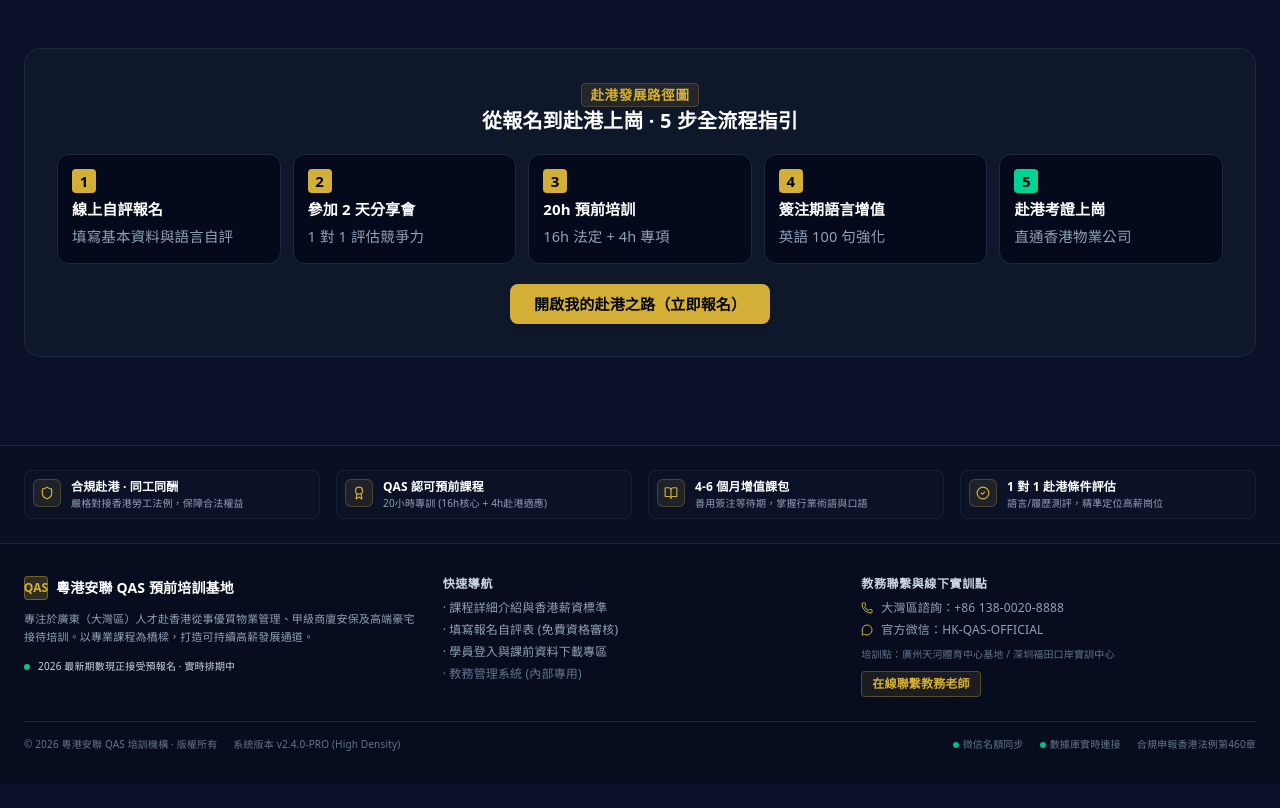
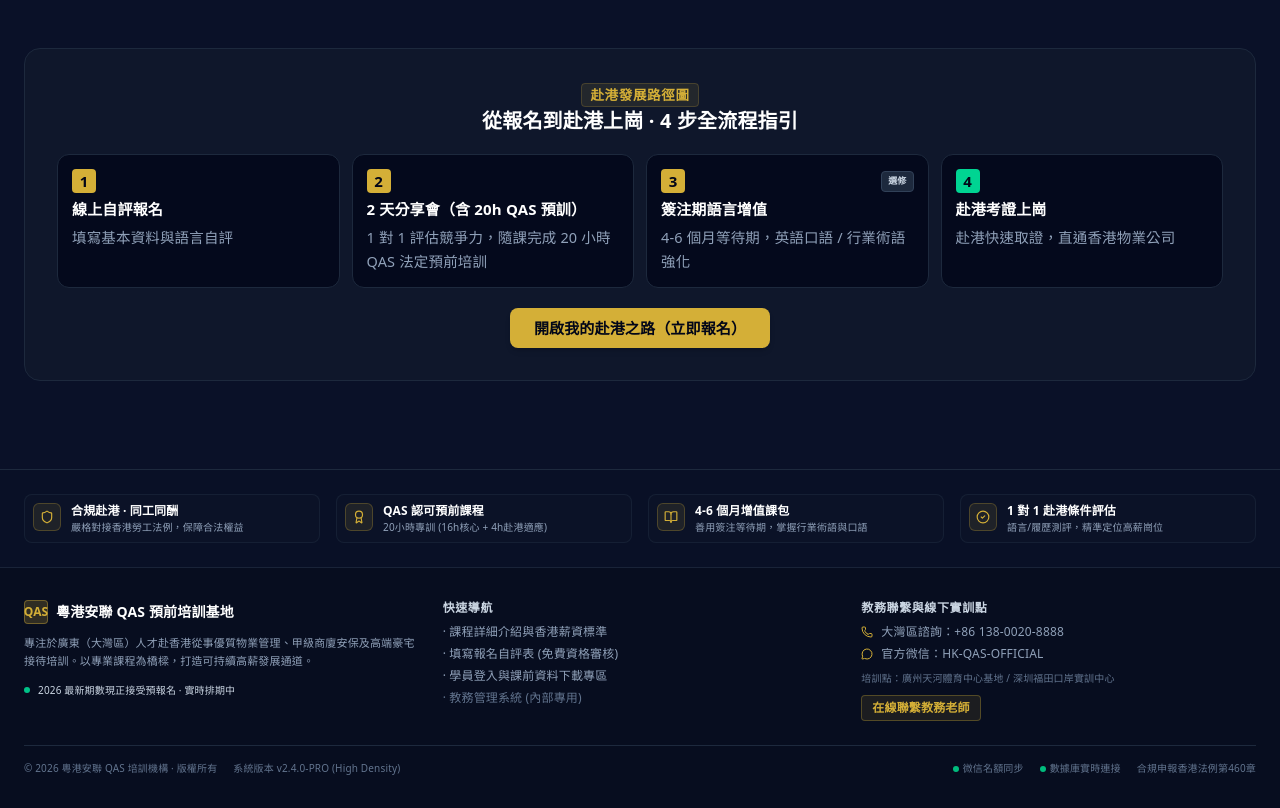
Before and after one commit to s011076/qas-platform, a React (Vite) app: page / in a window 1280 px wide. Shown: the part 915-1723 px from the top of the page. Before the commit the page ends 1699 px from the top, so only its background shows below. Built offline with nearby package versions, Linux system fonts and the light colour scheme; what opencc-js would draw is missing.

Commit message:
Fix roadmap: 20h QAS included in 2-day workshop, language boost optional (4 steps)

```diff
--- a/src/components/HomeView.tsx
+++ b/src/components/HomeView.tsx
@@ -168,23 +168,27 @@ export const HomeView: React.FC<HomeViewProps> = ({
             <span className="text-[10px] font-bold text-[#D4AF37] uppercase tracking-wider bg-[#D4AF37]/10 px-2 py-0.5 rounded border border-[#D4AF37]/20">
               赴港發展路徑圖
             </span>
-            <h2 className="text-xl sm:text-2xl font-bold text-white">從報名到赴港上崗 · 5 步全流程指引</h2>
+            <h2 className="text-xl sm:text-2xl font-bold text-white">從報名到赴港上崗 · 4 步全流程指引</h2>
           </div>
 
-          <div className="grid grid-cols-2 sm:grid-cols-5 gap-3 mt-5">
+          <div className="grid grid-cols-2 sm:grid-cols-4 gap-3 mt-5">
             {[
-              { n: '1', t: '線上自評報名', d: '填寫基本資料與語言自評' },
-              { n: '2', t: '參加 2 天分享會', d: '1 對 1 評估競爭力' },
-              { n: '3', t: '20h 預前培訓', d: '16h 法定 + 4h 專項' },
-              { n: '4', t: '簽注期語言增值', d: '英語 100 句強化' },
-              { n: '5', t: '赴港考證上崗', d: '直通香港物業公司' },
+              { n: '1', t: '線上自評報名', d: '填寫基本資料與語言自評', optional: false },
+              { n: '2', t: '2 天分享會（含 20h QAS 預訓）', d: '1 對 1 評估競爭力，隨課完成 20 小時 QAS 法定預前培訓', optional: false },
+              { n: '3', t: '簽注期語言增值', d: '4-6 個月等待期，英語口語 / 行業術語強化', optional: true },
+              { n: '4', t: '赴港考證上崗', d: '赴港快速取證，直通香港物業公司', optional: false },
             ].map((step) => (
               <div key={step.n} className="bg-slate-950/80 rounded-xl p-3.5 border border-slate-800 space-y-1.5">
-                <div className={`w-6 h-6 rounded flex items-center justify-center font-bold text-xs ${step.n === '5' ? 'bg-emerald-400 text-slate-950' : 'bg-[#D4AF37] text-slate-950'}`}>
-                  {step.n}
+                <div className="flex items-center justify-between gap-1">
+                  <div className={`w-6 h-6 rounded flex items-center justify-center font-bold text-xs ${step.n === '4' ? 'bg-emerald-400 text-slate-950' : 'bg-[#D4AF37] text-slate-950'}`}>
+                    {step.n}
+                  </div>
+                  {step.optional && (
+                    <span className="text-[9px] font-bold px-1.5 py-0.5 rounded bg-slate-800 text-slate-300 border border-slate-700">選修</span>
+                  )}
                 </div>
-                <h4 className="font-bold text-xs text-white">{step.t}</h4>
-                <p className="text-[11px] text-slate-400">{step.d}</p>
+                <h4 className="font-bold text-xs text-white leading-snug">{step.t}</h4>
+                <p className="text-[11px] text-slate-400 leading-relaxed">{step.d}</p>
               </div>
             ))}
           </div>
```
Also changed, not shown: 6 other files (tests, documents, lock files or other folders).
